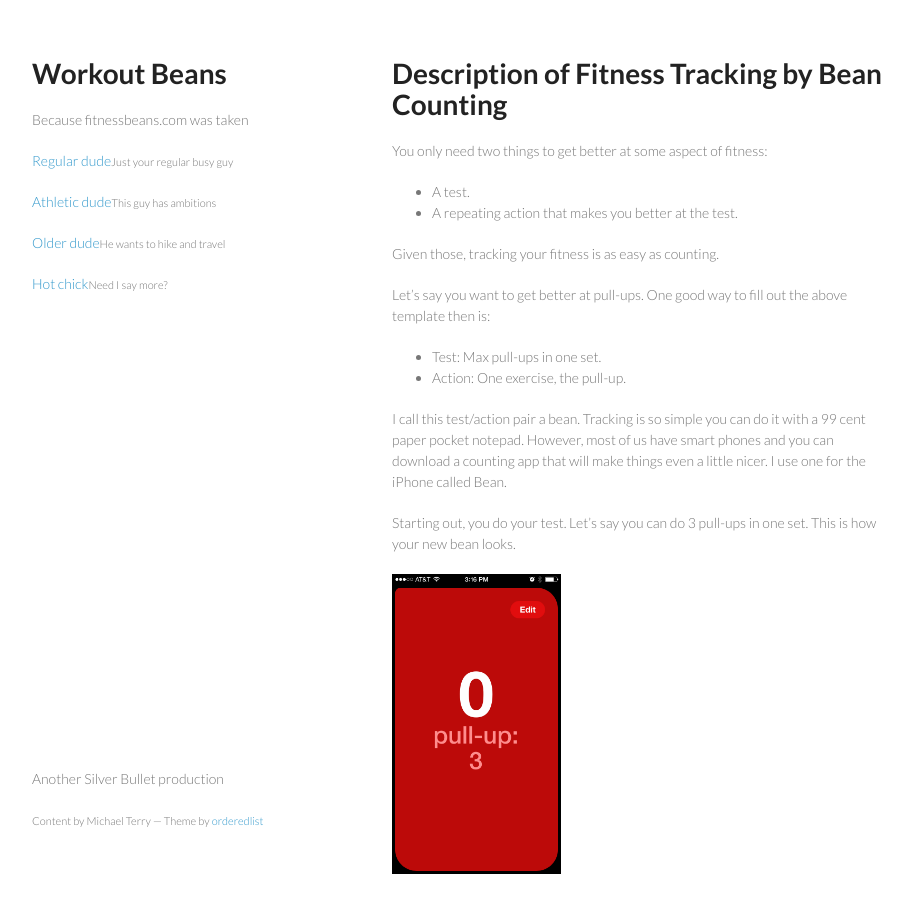
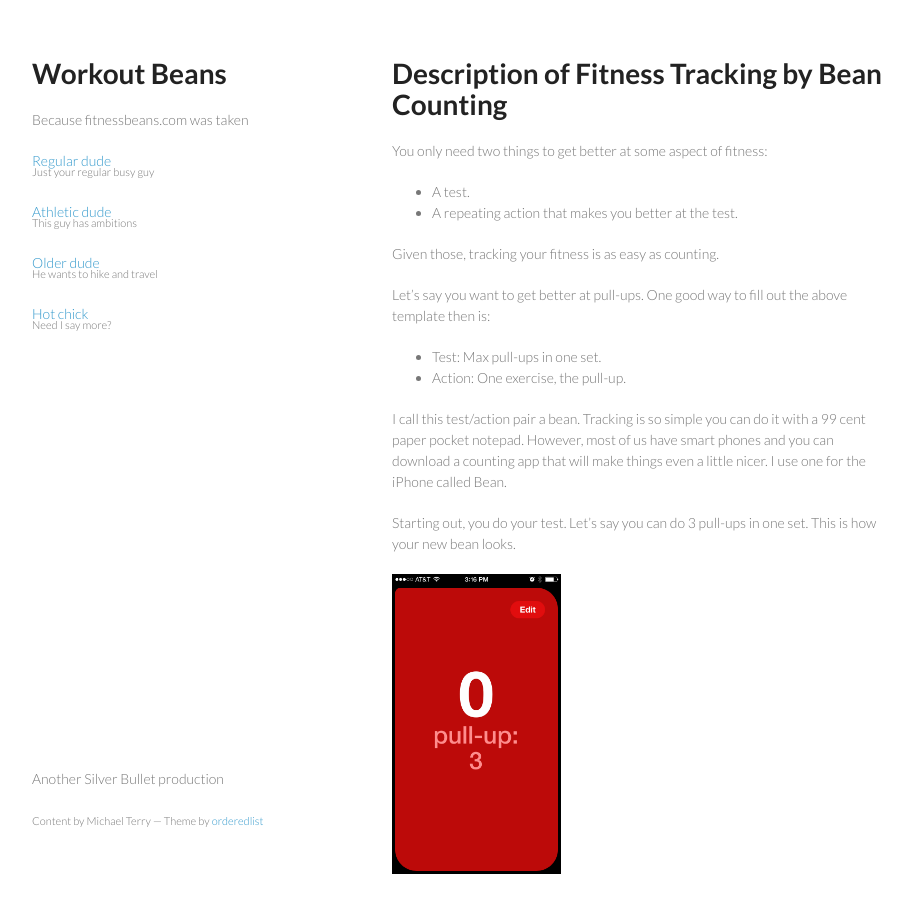
Before and after one commit to formido/fitnessbeans, a Jekyll site: the page built from index.md, in a window 1280 px wide and 900 px high. Shown: the whole window, without its empty margins (178-1090 px from the left). Built offline with Jekyll 4.4.1, drawn with Linux system fonts in a browser that asks for light colours.

Commit message:
Fix nav formatting real quick
Ok, moving on!

```diff
--- a/_layouts/default.html
+++ b/_layouts/default.html
@@ -17,10 +17,30 @@
       <header>
         <h1>Workout Beans</h1>
         <p>Because fitnessbeans.com was taken</p>
-        <p class="view"><a href="">Regular dude</a><small>Just your regular busy guy</small></p>
-        <p class="view"><a href="">Athletic dude</a><small>This guy has ambitions</small></p>
-        <p class="view"><a href="">Older dude</a><small>He wants to hike and travel</small></p>
-        <p class="view"><a href="">Hot chick</a><small>Need I say more?</small></p>
+        <p class="view">
+		<a href="">
+			Regular dude
+			<small>Just your regular busy guy</small>
+		</a>
+	</p>
+        <p class="view">
+		<a href="">
+			Athletic dude
+			<small>This guy has ambitions</small>
+		</a>
+	</p>
+        <p class="view">
+		<a href="">
+			Older dude
+			<small>He wants to hike and travel</small>
+		</a>
+	</p>
+        <p class="view">
+		<a href="">
+			Hot chick
+			<small>Need I say more?</small>
+		</a>
+	</p>
       </header>
       <section>
 	{{ content }}
```
